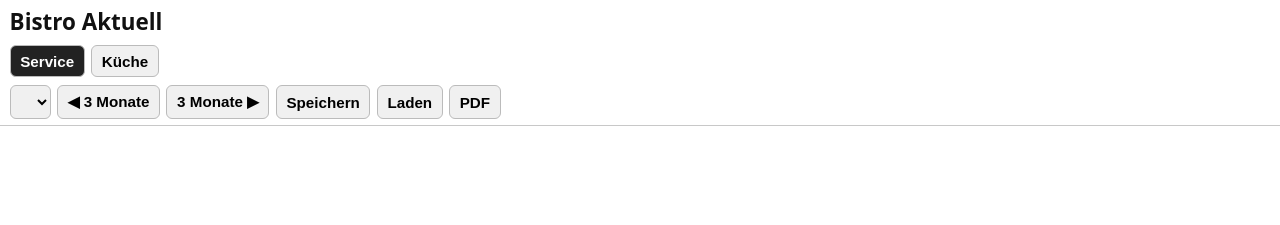
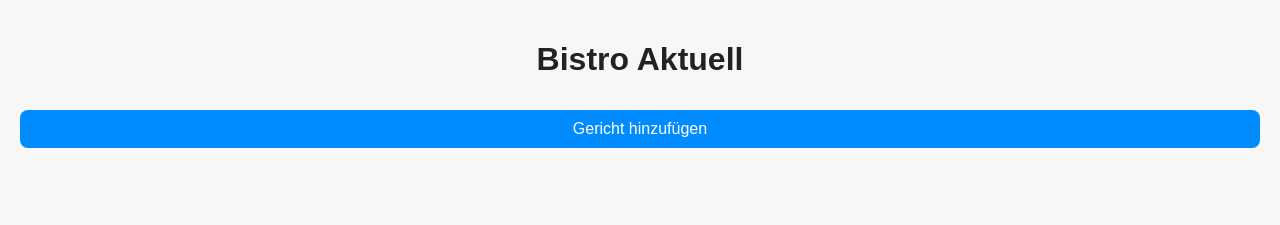
Before and after one commit to manuelaschneider0205-code/bistroaktuell.github.io, a plain HTML site: page index.html in a window 1280 px wide. Drawn offline with Linux system fonts and the light colour scheme.

Commit message:
Refactor index.html for improved layout and styling
Updated HTML structure and styles for Bistro Aktuell page.

```diff
--- a/index.html
+++ b/index.html
@@ -1,163 +1,140 @@
 <!DOCTYPE html>
 <html lang="de">
 <head>
-<meta charset="utf-8" />
-<meta name="viewport" content="width=device-width, initial-scale=1, maximum-scale=1" />
-<title>Bistro Aktuell – Dienstplan</title>
+  <meta charset="UTF-8" />
+  <meta name="viewport" content="width=device-width, initial-scale=1.0" />
+  <title>Bistro Aktuell</title>
 
   <style>
-:root{
-  --border:#c8c8c8;
-  --bg:#ffffff;
-  --text:#111;
-  --btn:#f0f0f0;
-  --btn-b:#bbbbbb;
+    body {
+      font-family: Arial, sans-serif;
+      background: #f7f7f7;
+      margin: 0;
+      padding: 20px;
     }
 
-/* Allgemein */
-body{
-  margin:0;
-  font-family:system-ui, Arial, sans-serif;
-  background:var(--bg);
-  color:var(--text);
-  padding-bottom:4rem;
-  font-size:15px;
+    h1 {
+      text-align: center;
+      color: #222;
     }
 
-header{
-  position:sticky;
-  top:0;
-  background:#fff;
-  padding:.4rem .6rem;
-  border-bottom:1px solid var(--border);
-  z-index:10;
+    #gerichtListe {
+      margin-top: 20px;
     }
 
-.brand{
-  font-size:1.4rem;
-  font-weight:800;
+    .gericht {
+      background: white;
+      padding: 15px;
+      border-radius: 10px;
+      margin-bottom: 10px;
+      box-shadow: 0 2px 4px rgba(0,0,0,0.1);
     }
 
-.controls{
-  margin-top:.4rem;
-  display:flex;
-  flex-wrap:wrap;
-  gap:.4rem;
+    .btn {
+      margin-top: 10px;
+      padding: 10px 15px;
+      border: none;
+      border-radius: 8px;
+      background-color: #008cff;
+      color: white;
+      font-size: 16px;
+      width: 100%;
     }
 
-button, select{
-  padding:.4rem .6rem;
-  border:1px solid var(--btn-b);
-  background:var(--btn);
-  border-radius:6px;
-  font-size:.95rem;
-  font-weight:600;
+    .btn:hover {
+      background-color: #0071d4;
     }
 
-.months{
-  display:grid;
-  gap:.8rem;
-  padding:1rem;
-}
-
-.month{
-  border:1px solid var(--border);
-  border-radius:10px;
-  padding:1rem;
-  background:#fff;
-}
-
-.month h2{
-  margin:0 0 .6rem 0;
-  text-align:center;
-}
-
-/* Tabelle */
-.table{
-  display:grid;
-  grid-template-columns:60px 1fr 1fr;
-  padding:.4rem 0;
-  border-bottom:1px solid #eee;
-}
-
-.table:last-child{
-  border-bottom:none;
-}
-
-.table div{
-  display:flex;
-  align-items:center;
-  justify-content:center;
-  padding:.2rem;
-}
-
-/* Farbkugel */
-.color-dot{
-  width:26px;
-  height:26px;
-  border-radius:50%;
-  border:1px solid #999;
-  margin:auto;
-  cursor:pointer;
-}
-
-/* Farben Palette */
-.palette{
-  display:flex;
-  flex-wrap:wrap;
-  gap:.4rem;
-  margin-top:1rem;
-}
-
-.palette div{
-  width:30px;
-  height:30px;
-  border-radius:50%;
-  border:1px solid #999;
-  cursor:pointer;
-}
-
-/* Service/Küche Switch */
-.switch-area{
-  margin:.5rem 0;
-  display:flex;
-  gap:.4rem;
-}
-
-.active{
-  background:#222;
-  color:white;
-}
-
-/* Mobile Optimierung */
-@media (orientation:landscape){
-  body{ font-size:17px; }
+    .sel {
+      width: 100%;
+      padding: 10px;
+      margin: 5px 0;
+      border-radius: 6px;
+      border: 1px solid #999;
     }
   </style>
 </head>
+<body>
 
-<body>
-<header>
-  <div class="brand">Bistro Aktuell</div>
+  <h1>Bistro Aktuell</h1>
 
-  <div class="switch-area">
-    <button id="serviceBtn" class="active">Service</button>
-    <button id="kuecheBtn">Küche</button>
-  </div>
+  <button class="btn" onclick="addGericht()">Gericht hinzufügen</button>
 
-  <div class="controls">
-    <select id="startMonth"></select>
-    <button id="prev3">◀ 3 Monate</button>
-    <button id="next3">3 Monate ▶</button>
-    <button id="saveBtn">Speichern</button>
-    <button id="loadBtn">Laden</button>
-    <button id="pdfBtn">PDF</button>
-  </div>
-</header>
+  <div id="gerichtListe"></div>
+  <script>
+let colors = {
+  "Rot": "#ff4b4b",
+  "Grün": "#4bff72",
+  "Gelb": "#ffe14b",
+  "Blau": "#4b7aff",
+  "Orange": "#ff9a3c"
+};
 
-<section class="months" id="months"></section>
+let timeOptions = [
+  "08:00", "09:00", "10:00", "11:00",
+  "12:00", "13:00", "14:00", "15:00",
+  "16:00", "17:00"
+];
 
-<script>
-/* ============================
-   TEIL 1 ENDE – NICHT WEITER!
- ============================ */
+function addGericht() {
+  const liste = document.getElementById("gerichtListe");
+
+  const feld = document.createElement("div");
+  feld.className = "gericht";
+
+  feld.style.borderLeft = "15px solid gray";
+
+  let titel = document.createElement("input");
+  titel.placeholder = "Gericht eingeben...";
+  titel.className = "sel";
+
+  let preis = document.createElement("input");
+  preis.placeholder = "Preis eingeben...";
+  preis.className = "sel";
+
+  let farbe = createColorTimeSelector(feld);
+
+  feld.appendChild(titel);
+  feld.appendChild(preis);
+  feld.appendChild(farbe);
+
+  liste.appendChild(feld);
+}
+    function createColorTimeSelector(block) {
+  const wrapper = document.createElement("div");
+
+  // Farbwähler
+  const colorSelect = document.createElement("select");
+  colorSelect.className = "sel";
+
+  Object.entries(colors).forEach(([name, value]) => {
+    const opt = document.createElement("option");
+    opt.value = value;
+    opt.textContent = name;
+    colorSelect.appendChild(opt);
+  });
+
+  colorSelect.onchange = () => {
+    block.style.borderLeft = "15px solid " + colorSelect.value;
+  };
+
+  // Zeitwähler
+  const timeSelect = document.createElement("select");
+  timeSelect.className = "sel";
+
+  timeOptions.forEach(t => {
+    const opt = document.createElement("option");
+    opt.value = t;
+    opt.textContent = t;
+    timeSelect.appendChild(opt);
+  });
+
+  wrapper.appendChild(colorSelect);
+  wrapper.appendChild(timeSelect);
+
+  return wrapper;
+    }
+    </script>
+
+</body>
+</html>
```
Lines whose indentation alone changed are shown as unchanged.
